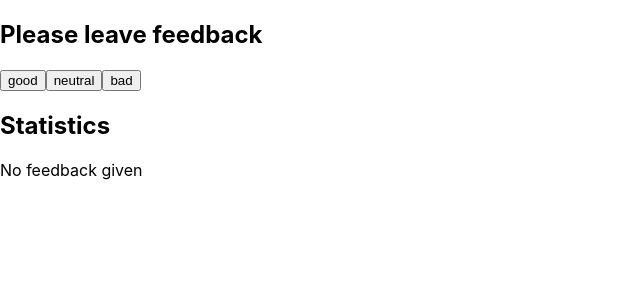
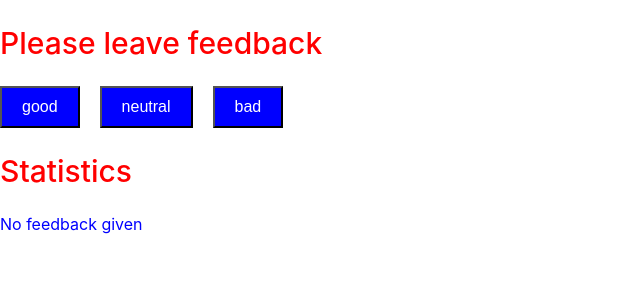
Before and after one commit to YevhenVasylevytskyi/goit-react-hw-02-feedback, a React (Create React App) app: page / in a window 1280 px wide. Shown: the top 300 px of the page, without its empty margins (0-640 px from the left). Built offline with nearby package versions, Linux system fonts and the light colour scheme.

Commit message:
add styles

```diff
--- a/src/components/Feedback/FeedbackOptions.js
+++ b/src/components/Feedback/FeedbackOptions.js
@@ -1,12 +1,18 @@
 import React from 'react';
 import PropTypes from 'prop-types';
+import style from './FeedbackOptions.module.css';
 
 function FeedbackOptions({ options, onLeaveFeedback }) {
   return (
     <div>
       {options.map(el => {
         return (
-          <button type="button" key={el} onClick={() => onLeaveFeedback(el)}>
+          <button
+            type="button"
+            className={style.button}
+            key={el}
+            onClick={() => onLeaveFeedback(el)}
+          >
             {el}
           </button>
         );
--- /dev/null
+++ b/src/components/Feedback/FeedbackOptions.module.css
@@ -0,0 +1,14 @@
+.button {
+  padding: 10px 20px;
+  margin-right: 20px;
+
+  font-size: 16px;
+  color: white;
+
+  background-color: blue;
+}
+
+.button:hover,
+.button:focus {
+  background-color: red;
+}
--- a/src/components/Notification/Notification.js
+++ b/src/components/Notification/Notification.js
@@ -1,8 +1,9 @@
 import React from 'react';
 import PropTypes from 'prop-types';
+import style from './Notification.module.css';
 
 function Notification({ message }) {
-  return <p>{message}</p>;
+  return <p className={style.text}>{message}</p>;
 }
 
 Notification.protoType = {
--- /dev/null
+++ b/src/components/Notification/Notification.module.css
@@ -0,0 +1,4 @@
+.text {
+  font-size: 16px;
+  color: blue;
+}
--- a/src/components/Section/Section.js
+++ b/src/components/Section/Section.js
@@ -1,10 +1,11 @@
 import React from 'react';
 import PropTypes from 'prop-types';
+import style from './Section.module.css';
 
 function Section({ title, children }) {
   return (
     <section>
-      <h1>{title}</h1>
+      <h1 className={style.title}>{title}</h1>
       {children}
     </section>
   );
--- /dev/null
+++ b/src/components/Section/Section.module.css
@@ -0,0 +1,5 @@
+.title {
+  color: red;
+  font-size: 30px;
+  font-weight: 500;
+}
--- a/src/components/Statistic/Statistic.js
+++ b/src/components/Statistic/Statistic.js
@@ -1,9 +1,10 @@
 import React from 'react';
 import PropTypes from 'prop-types';
+import style from './Statistic.module.css';
 
 function Statistic({ good, neutral, bad, total, positivePercentage }) {
   return (
-    <ul>
+    <ul className={style.list}>
       <li>Good: {good}</li>
       <li>Neutral: {neutral}</li>
       <li>Bad: {bad}</li>
--- /dev/null
+++ b/src/components/Statistic/Statistic.module.css
@@ -0,0 +1,4 @@
+.list {
+  font-size: 16px;
+  color: blue;
+}
```
